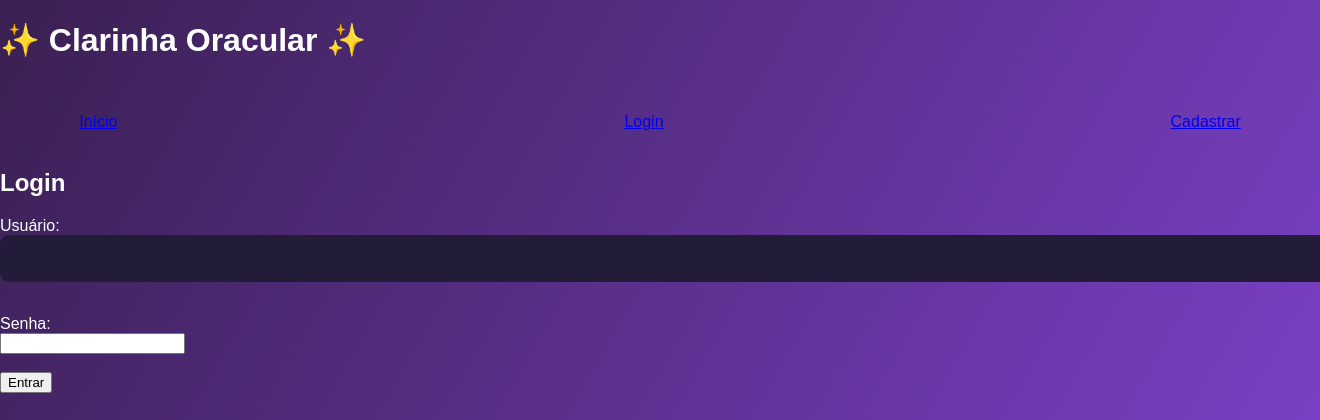
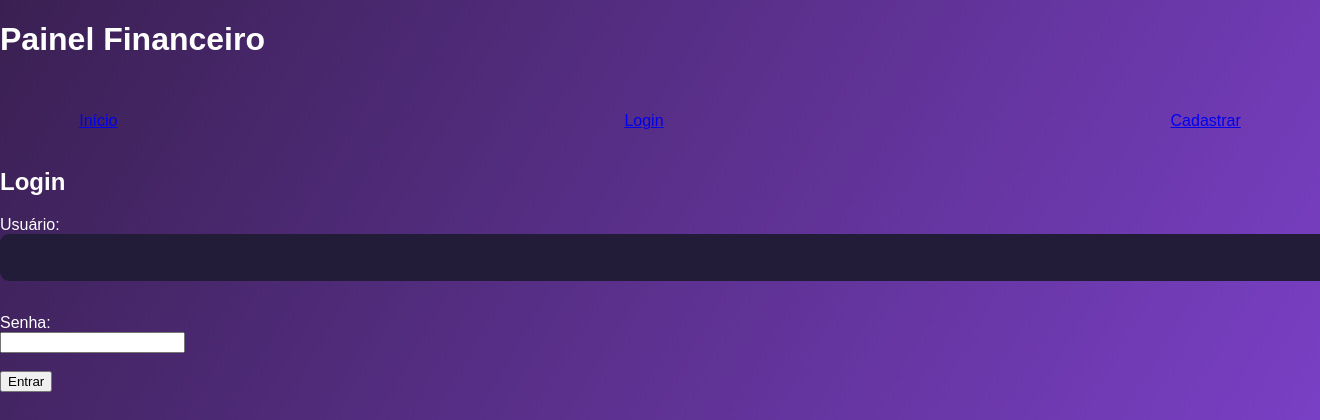
Before and after one commit to Claratrade33/Soma, a Flask app: page /login in a window 1320 px wide; the page is wider, and only the part inside the window is pictured. Shown: the top 420 px of that part. Run offline with Flask 3, Linux system fonts and the light colour scheme.

Commit message:
Update base.html

```diff
--- a/templates/base.html
+++ b/templates/base.html
@@ -2,12 +2,12 @@
 <html lang="pt-br">
 <head>
   <meta charset="UTF-8">
-  <title>{% block title %}Clarinha Oracular{% endblock %}</title>
+  <title>{% block title %}Painel Financeiro{% endblock %}</title>
   <link rel="stylesheet" href="{{ url_for('static', filename='style.css') }}">
 </head>
 <body>
   <header class="header">
-    <h1>✨ Clarinha Oracular ✨</h1>
+    <h1>Painel Financeiro</h1>
     <nav class="nav">
       <a href="{{ url_for('index') }}">Início</a>
       {% if session.get('usuario') %}
```
